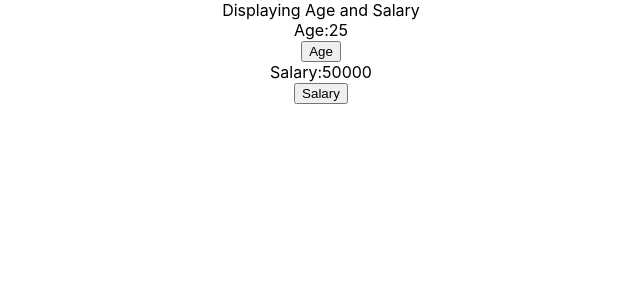
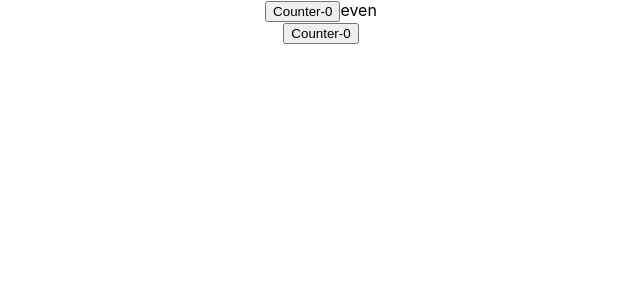
Before and after one commit to pdayanand03/react-hook-useContext-reducer-api, a React (Create React App) app: page / in a window 1280 px wide. Shown: the top 300 px of the page, without its empty margins (319-959 px from the left). Built offline with nearby package versions, Linux system fonts and the light colour scheme.

Commit message:
useMemo example is used to differentiate between useMemo and useCallback

```diff
--- a/src/App.js
+++ b/src/App.js
@@ -2,6 +2,7 @@ import { createContext, useReducer } from 'react';
 import './App.css';
 import ComponentC from './components/ComponentC';
 import ParentComponent from './useCallBackHook/ParentComponent';
+import Counter from './useMemoHook/Counter';
 
 export const userContext = createContext();
 const initialState = {
@@ -25,7 +26,8 @@ function App() {
     <userContext.Provider value={{state, dispatch}}>
       <div className="App">
         {/* <ComponentC/> */}
-        <ParentComponent/>
+        {/* <ParentComponent/> */}
+        <Counter/>
       </div>
     </userContext.Provider>
 
--- /dev/null
+++ b/src/useMemoHook/Counter.js
@@ -0,0 +1,32 @@
+import React, { useState,useMemo } from "react";
+
+const Counter = () =>{
+    const [counterOne,setCounterOne] = useState(0)
+    const [counterTwo,setCounterTwo] = useState(0)
+
+    const HandleCounterOne = ()=>{
+        setCounterOne(counterOne+1)
+    }
+    const HandlecounterTwo = ()=>{
+        setCounterTwo(counterTwo+1)
+    }
+    const isEven = useMemo(() =>{
+        let i=0;
+        while(i<900000000)i++
+        return(counterOne % 2===0)
+    },[counterOne])
+    return (
+        <div>
+            <div>
+                <button onClick={HandleCounterOne}>Counter-{counterOne}</button>
+                {isEven?'even':'odd'}
+            </div>
+            <div><button onClick={HandlecounterTwo}>Counter-{counterTwo}</button></div>
+
+
+
+
+        </div>
+    )
+}
+export default Counter
```
